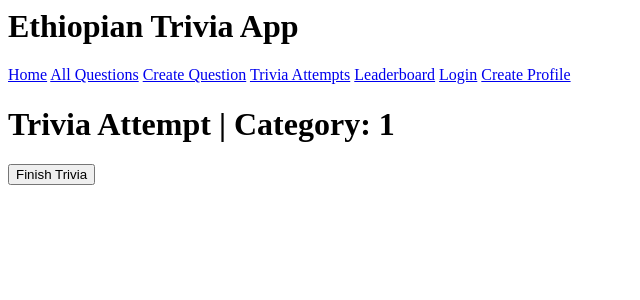
After one commit to Emanzman/cs412, a Django app: page /project/trivia_attempt/1/ in a window 1280 px wide. The commit adds this page. Shown: the top 300 px of the page, without its empty margins (0-640 px from the left). Run offline with Django 5.2, Linux system fonts and the light colour scheme; the visitor is signed in with stand-in values (Sample User, id 1); data that the repository does not hold is empty.

Commit message:
Added leaderboard, trvia attempt, and question editing functionality

```diff
--- a/project/templates/project/base.html
+++ b/project/templates/project/base.html
@@ -15,6 +15,7 @@
       {% endif %}
 
       <a href="{% url 'attempt_list' %}">Trivia Attempts</a>
+      <a href="{% url 'trivia_leaderboard' %}">Leaderboard</a>
 
       {% if user.is_authenticated and user.project_profile %}
         <a href="{% url 'show_profile' user.project_profile.pk %}">Profile</a>
--- a/project/templates/project/category_selection.html
+++ b/project/templates/project/category_selection.html
@@ -6,7 +6,7 @@
 <h2>Pick an Ethiopian Trivia Category</h2>
 <ul>
     {% for val, category_label in categories %}
-        <li><a href="{% url 'category_questions' val %}">{{ category_label }}</a></li>
+        <li><a href="{% url 'trivia_attempt' val %}">{{ category_label }}</a></li>
     {% endfor %}
 </ul>
 {% endblock %}
--- a/project/templates/project/question_list.html
+++ b/project/templates/project/question_list.html
@@ -8,6 +8,7 @@
 <ul>
   {% for question in questions %}
   <li><a href="{% url 'question_detail' question.pk %}">{{ question.question_text }}</a></li>
+  <a href="{% url 'edit_question' question.pk %}">Edit Question</a>
   {% empty %}
   <li>No questions yet.</li>
   {% endfor %}
--- /dev/null
+++ b/project/templates/project/trivia_attempt.html
@@ -0,0 +1,31 @@
+{% extends 'project/base.html' %}
+
+{% block content %}
+
+<h1> Trivia Attempt | Category: {{ category|title }}</h1>
+
+<form method="post">
+  {% csrf_token %}
+  {% for question in questions %}
+  <div class="trivia-attempt">
+  <div class="trivia-attempt-question">
+    {% if question.image %}
+      <img src="{{ question.image.url }}">
+    {% endif %}
+    <h2>{{ forloop.counter}}. {{ question.question_text }}</h2>
+  </div>
+
+  {% for choice in question.choices.all %}
+  <div class="trivia=attempt-choice">
+    <label>
+      <input type="radio" name="question_{{ question.id }}" value="{{ choice.id }}">
+      {{ choice.choice_text }}
+    </label>
+  </div>
+  {% endfor %}
+  </div>
+  {% endfor %}
+  <button type="submit">Finish Trivia</button>
+</form>
+
+{% endblock %}
--- a/project/urls.py
+++ b/project/urls.py
@@ -1,5 +1,5 @@
 from django.urls import path
-from .views import QuestionListView, QuestionDetailView, TriviaAttemptListView, TriviaAttemptDetailView, CategorySelectionView, QuestionCategoryListView, ShowProfilePageView, CreateProfileView, RedirectToProfileView, QuestionCreateView
+from .views import QuestionListView, QuestionDetailView, TriviaAttemptListView, TriviaAttemptDetailView, CategorySelectionView, QuestionCategoryListView, ShowProfilePageView, CreateProfileView, RedirectToProfileView, QuestionCreateView, TriviaAttemptView, TriviaLeaderboardView, QuestionEditView
 from django.contrib.auth import views as auth_views
 from django.conf.urls.static import static
 from django.conf import settings
@@ -17,6 +17,9 @@ urlpatterns = [
     path('create_profile/', CreateProfileView.as_view(), name='create_profile'),
     path('redirect/', RedirectToProfileView.as_view(), name='redirect_to_profile'),
     path('questions/create/', QuestionCreateView.as_view(), name='create_question'),
+    path('trivia_attempt/<str:category>/', TriviaAttemptView.as_view(), name='trivia_attempt'),
+    path('trivia_leaderboard/', TriviaLeaderboardView.as_view(), name='trivia_leaderboard'),
+    path('questions/<int:pk>/edit/', QuestionEditView.as_view(), name='edit_question'),
 
 ]
 
--- a/project/views.py
+++ b/project/views.py
@@ -1,11 +1,14 @@
 from django.shortcuts import render, redirect
-from django.views.generic import ListView, DetailView, TemplateView, CreateView
-from .models import Question, TriviaAttempt, Profile, QuestionChoice
+from django.views.generic import ListView, DetailView, TemplateView, CreateView, UpdateView
+from .models import Question, TriviaAttempt, Profile, QuestionChoice, QuestionAnswer
 from django.contrib.auth.mixins import UserPassesTestMixin, LoginRequiredMixin
 from django.contrib.auth.models import User
 from django.contrib.auth import login
-from .forms import UserRegisterForm, ProfileForm, QuestionCreationForm
+from .forms import UserRegisterForm, ProfileForm, QuestionCreationForm, CategoryFilterForm, QuestionEditForm
 from django.views import View
+from django.utils import timezone
+from django.views.generic.edit import FormView
+from django.urls import reverse
 
 # Views page for Ethiopian Trivia App.
 # Create your views here.
@@ -113,49 +116,146 @@ class ShowProfilePageView(LoginRequiredMixin, DetailView):
     template_name = 'project/profile.html'
     context_object_name = 'profile'
 
-# View that lets staff users create trivia questions with choices and other question information
-class QuestionCreateView(LoginRequiredMixin, UserPassesTestMixin, View):
+    def get_context_data(self, **kwargs):
+        context = super().get_context_data(**kwargs)
+        context['trivia_attempts'] = TriviaAttempt.objects.filter(user=self.object.user).order_by('-attempt_date')
+        return context
+
+# View that lets staff users create questions
+class QuestionCreateView(LoginRequiredMixin, UserPassesTestMixin, CreateView):
+    model = Question
+    form_class = QuestionCreationForm
     template_name = 'project/question_creation.html'
 
+
     def test_func(self):
-        # Restricts access to page to staff users only
+        # Checks if logged in user is staff
         return self.request.user.is_staff
 
+    def form_valid(self, form):
+        question = form.save(commit=False) # Creates a question object from form data but doesn't save yet
+        question.question_creator = self.request.user # Assigns logged in user as quesetion creator
+        question.save() # Saves question to db with question creator added
 
-    def get(self, request):
-        # Renders question creation form that is empty
-        form = QuestionCreationForm()
-        return render(request, self.template_name, {'form': form})
+        # Gets question choices from form and creates the 4 choices
+        choices = [
+            form.cleaned_data['choice1'],
+            form.cleaned_data['choice2'],
+            form.cleaned_data['choice3'],
+            form.cleaned_data['choice4'],
+        ]
+        correct_ind = int(form.cleaned_data['correct_choice']) - 1 # correct choice index
 
-    def post(self, request):
-        # Proceses question creation form
-        form = QuestionCreationForm(request.POST, request.FILES)
+        # Loop and save each question choice
+        for i, c_text in enumerate(choices):
+            QuestionChoice.objects.create(
+                question=question,
+                choice_text=c_text,
+                correct_choice=(i == correct_ind)
+            )
+        return super().form_valid(form)
 
-        if form.is_valid():
-            # Creates question object
-            question = Question.objects.create(
-                question_text=form.cleaned_data['question_text'],
-                category=form.cleaned_data['category'],
-                image=form.cleaned_data.get('image'),
-                question_creator=request.user
-            )
-            # Gets question choices from form and creates the 4 choices
-            choices = [
-                form.cleaned_data['choice1'],
-                form.cleaned_data['choice2'],
-                form.cleaned_data['choice3'],
-                form.cleaned_data['choice4'],
-            ]
-            correct_ind = int(form.cleaned_data['correct_choice']) - 1 # Index of correct choice
+    def get_success_url(self):
+        return reverse('question_detail', kwargs={'pk': self.object.pk}) # Redirects user to question detail page of the created question
 
-            # Loop and save each question choice
-            for i, c_text in enumerate(choices):
-                QuestionChoice.objects.create(
+# View that handles the displaying of trivia questions as well as processing submission
+class TriviaAttemptView(LoginRequiredMixin, View):
+    template_name = 'project/trivia_attempt.html'
+
+
+    def get(self, request, category):
+        # Get request to display trivia questions based on selected category
+        questions = Question.objects.filter(category=category) # Gets all the questions in a category
+        return render(request, self.template_name, {
+            'category': category,
+            'questions': questions,
+        }) # Passes category and questions to the template
+
+    def post(self, request, category):
+        # Post request for when the user submits their trivia attempt
+        questions = Question.objects.filter(category=category)
+        score = 0 # Initialized score
+
+        trivia_attempt = TriviaAttempt.objects.create(
+            user=request.user,
+            category=category,
+            score=0,
+            attempt_date=timezone.now()
+        ) # Trivia attempt object with initial score value 0
+
+        # Iteration through all of the questions to process the user's answers
+        for question in questions:
+            chosen_choice_id = request.POST.get(f'question_{question.id}') # Extracts user's chosen answer
+            if chosen_choice_id: # if a choice was selected by the user
+                chosen_choice = QuestionChoice.objects.get(id=chosen_choice_id) # Get the choice
+                QuestionAnswer.objects.create(
+                    trivia_attempt=trivia_attempt,
                     question=question,
-                    choice_text=c_text,
-                    correct_choice=(i == correct_ind)
-                )
+                    user_choice=chosen_choice,
+                    ) # Creates a QuestionAnswer object for user's answer
+                if chosen_choice.correct_choice:
+                    score += 5 # Add 5 points to score if user made the correct choice
 
-            return redirect('question_detail', pk=question.pk) # Redirects user to question detail page of the created question
+        # After looping through questions, this saves the final score to the trivia attempt
+        trivia_attempt.score = score
+        trivia_attempt.save()
 
-        return render(request, self.template_name, {'form': form}) # If form is invalid, re-render the form
+        return redirect('attempt_detail', pk=trivia_attempt.pk) # Redirect user to the attempt detail page showing their attempt
+
+# View for displaying the leaderboards of best trivia scores
+class TriviaLeaderboardView(FormView):
+    template_name = 'project/trivia_leaderboard.html'
+    form_class = CategoryFilterForm
+
+    def form_valid(self, form):
+        chosen_category = form.cleaned_data['category']
+
+        if chosen_category == CategoryFilterForm.all_categories: # If user selects all categories, display leaderboard for all categories combined
+            best_attempts = TriviaAttempt.objects.order_by('-score')[:10]
+
+        else:
+            best_attempts = TriviaAttempt.objects.filter(category=chosen_category).order_by('-score')[:10] # View leaderboards for specific categories
+
+        context = self.get_context_data(
+            form=form,
+            chosen_category=chosen_category,
+            best_attempts=best_attempts,
+        )
+
+        return render(self.request, self.template_name, context) # Render a template with updated context
+
+# View for editing a question only accessible to staff users
+class QuestionEditView(LoginRequiredMixin, UserPassesTestMixin, UpdateView):
+    model = Question
+    form_class = QuestionEditForm
+    template_name = 'project/edit_question.html'
+    context_object_name = 'question'
+
+    # Only accessible to staff users
+    def test_func(self):
+        return self.request.user.is_staff
+
+    # Add choices to the context to be able to render and edit in template
+    def get_context_data(self, **kwargs):
+        context = super().get_context_data(**kwargs)
+        context['choices'] = self.object.choices.all()
+        return context
+
+    # When form is submitted and valid
+    def form_valid(self, form):
+        question = self.object # Question being edited
+        choices = question.choices.all() # Choices being editted
+
+        # Loops through choices to be able to update its text and if it's the correct choice
+        for choice in choices:
+            choice_text = self.request.POST.get(f'choice_{choice.id}')
+            choice_is_correct = self.request.POST.get('correct_choice') == str(choice.id)
+            if choice_text:
+                choice.choice_text = choice_text
+                choice.correct_choice = choice_is_correct
+                choice.save()
+
+        return super().form_valid(form)
+
+    def get_success_url(self):
+        return reverse('question_detail', kwargs={'pk': self.object.pk}) # Directs user to the question detail page upon a successful question update
```
Also changed, not shown: project/forms.py (+15 -4 lines), project/templates/project/edit_question.html (added, +18 -0 lines), project/templates/project/profile.html (+12 -0 lines), project/templates/project/trivia_leaderboard.html (added, +45 -0 lines). Lines whose indentation alone changed are shown as unchanged.
